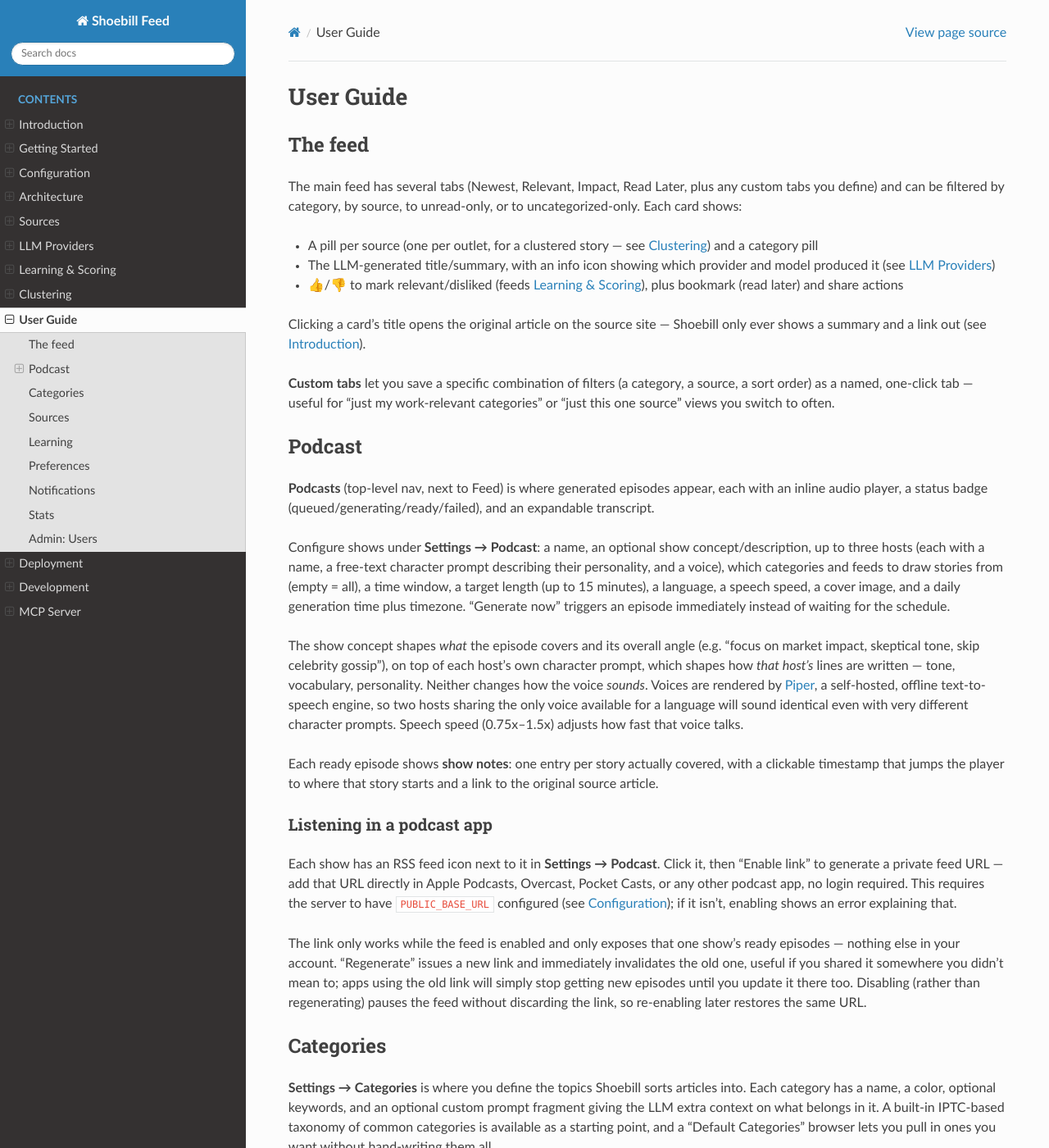
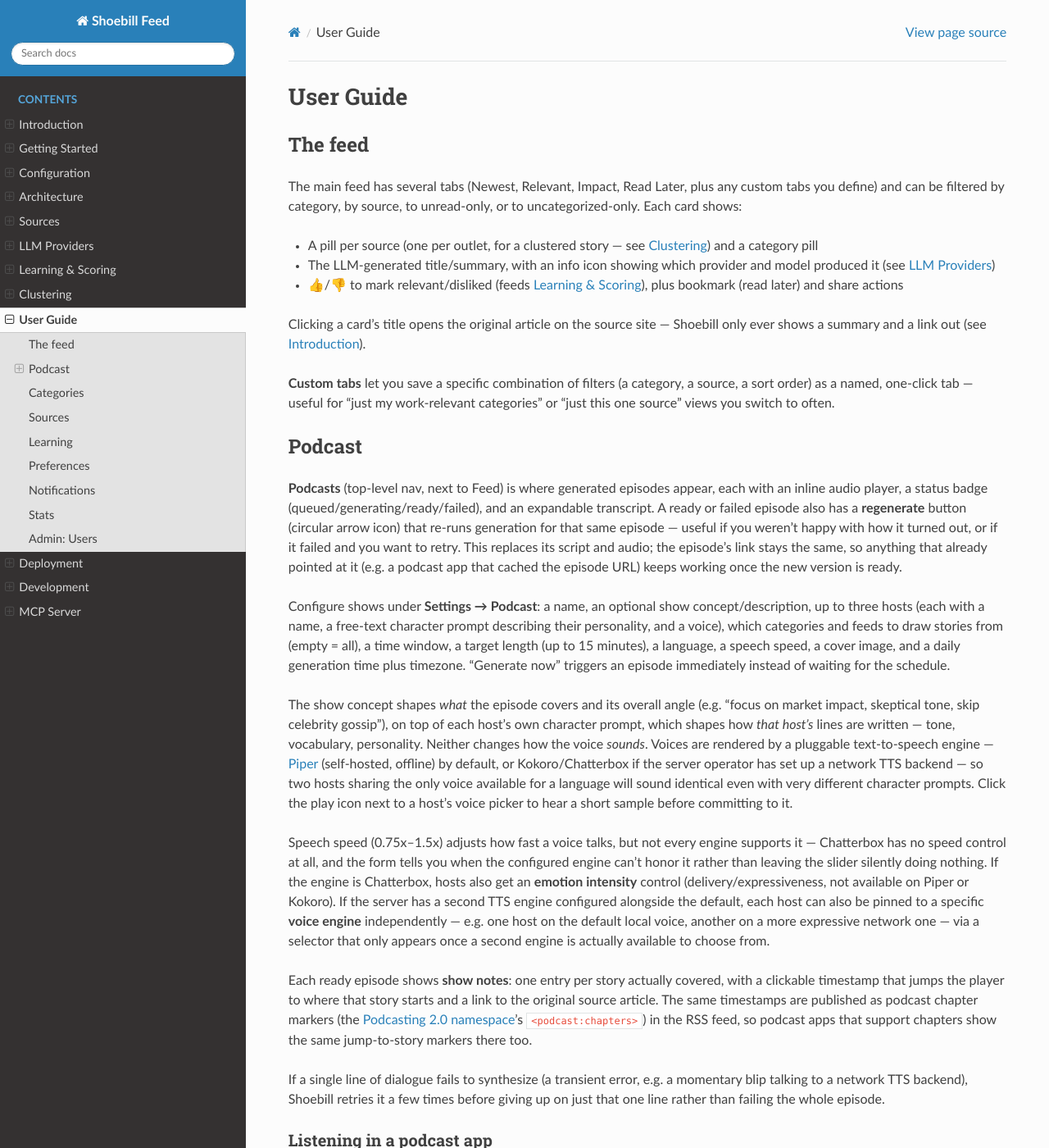
Before and after one commit to ShoebillFeed/ShoebillFeed, a Sphinx documentation site: the page built from docs/user-guide.md, in a window 1280 px wide and 1400 px high. Shown: the whole window at 82% size. Built offline with Sphinx 7.4.7 and the Read the Docs theme 3.1.0, drawn with Linux system fonts in a browser that asks for light colours.

Commit message:
Document this session's podcast additions in the user guide and config docs
Covers: regenerate episode, per-host voice preview, Chatterbox emotion
intensity, speech-rate engine caveat, per-host TTS engine pinning, and
podcast:chapters markers in the RSS feed -- none of which were
reflected in docs/user-guide.md or docs/configuration.md yet.

Co-Authored-By: Claude Sonnet 5 <noreply@anthropic.com>
Claude-Session: https://claude.ai/code/session_019qXzGQKQXzwn3sohuFxrQg

```diff
--- a/docs/user-guide.md
+++ b/docs/user-guide.md
@@ -26,7 +26,13 @@ switch to often.
 
 **Podcasts** (top-level nav, next to Feed) is where generated episodes
 appear, each with an inline audio player, a status badge
-(queued/generating/ready/failed), and an expandable transcript.
+(queued/generating/ready/failed), and an expandable transcript. A ready or
+failed episode also has a **regenerate** button (circular arrow icon) that
+re-runs generation for that same episode — useful if you weren't happy
+with how it turned out, or if it failed and you want to retry. This
+replaces its script and audio; the episode's link stays the same, so
+anything that already pointed at it (e.g. a podcast app that cached the
+episode URL) keeps working once the new version is ready.
 
 Configure shows under **Settings → Podcast**: a name, an optional show
 concept/description, up to three hosts (each with a name, a free-text
@@ -40,15 +46,38 @@ The show concept shapes *what* the episode covers and its overall
 angle (e.g. "focus on market impact, skeptical tone, skip celebrity
 gossip"), on top of each host's own character prompt, which shapes how
 *that host's* lines are written — tone, vocabulary, personality. Neither
-changes how the voice *sounds*. Voices are rendered by
-[Piper](https://github.com/OHF-Voice/piper1-gpl), a self-hosted, offline
-text-to-speech engine, so two hosts sharing the only voice available for
-a language will sound identical even with very different character
-prompts. Speech speed (0.75x–1.5x) adjusts how fast that voice talks.
+changes how the voice *sounds*. Voices are rendered by a pluggable
+text-to-speech engine — [Piper](https://github.com/OHF-Voice/piper1-gpl)
+(self-hosted, offline) by default, or Kokoro/Chatterbox if the server
+operator has set up a network TTS backend — so two hosts sharing the only
+voice available for a language will sound identical even with very
+different character prompts. Click the play icon next to a host's voice
+picker to hear a short sample before committing to it.
+
+Speech speed (0.75x–1.5x) adjusts how fast a voice talks, but not every
+engine supports it — Chatterbox has no speed control at all, and the form
+tells you when the configured engine can't honor it rather than leaving
+the slider silently doing nothing. If the engine is Chatterbox, hosts also
+get an **emotion intensity** control (delivery/expressiveness, not
+available on Piper or Kokoro). If the server has a second TTS engine
+configured alongside the default, each host can also be pinned to a
+specific **voice engine** independently — e.g. one host on the default
+local voice, another on a more expressive network one — via a selector
+that only appears once a second engine is actually available to choose
+from.
 
 Each ready episode shows **show notes**: one entry per story actually
 covered, with a clickable timestamp that jumps the player to where that
-story starts and a link to the original source article.
+story starts and a link to the original source article. The same
+timestamps are published as podcast chapter markers (the
+[Podcasting 2.0 namespace](https://podcastindex.org/namespace/1.0)'s
+`<podcast:chapters>`) in the RSS feed, so podcast apps that support
+chapters show the same jump-to-story markers there too.
+
+If a single line of dialogue fails to synthesize (a transient error, e.g.
+a momentary blip talking to a network TTS backend), Shoebill retries it a
+few times before giving up on just that one line rather than failing the
+whole episode.
 
 ### Listening in a podcast app
 
```
Also changed, not shown: docs/configuration.md (+8 -0 lines).
